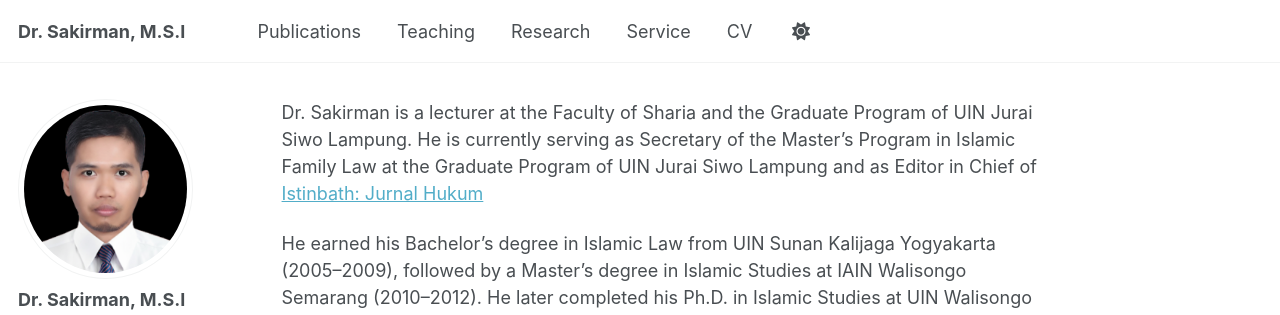
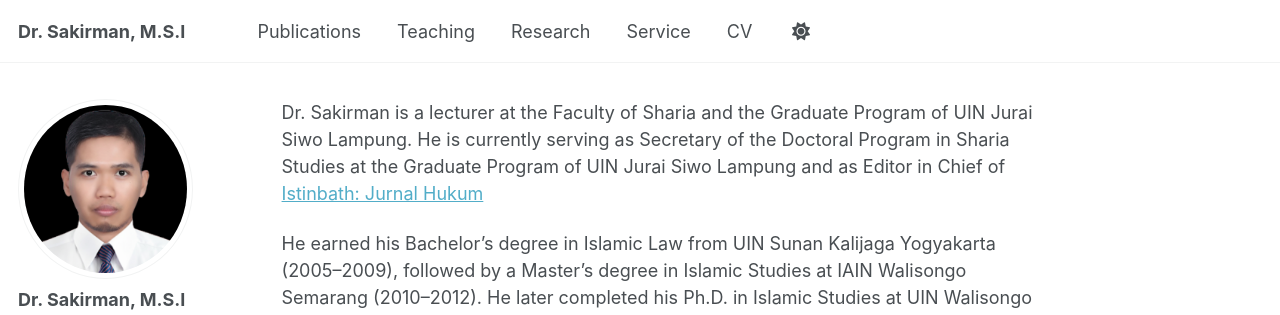
Before and after one commit to sakir-man/sakir-man.github.io, a Jekyll site: the page built from _pages/about.md, in a window 1280 px wide and 1087 px high. Shown: the top 315 px of the window. Built offline with Jekyll 4.4.1, drawn with Linux system fonts in a browser that asks for light colours; some web fonts are replaced; a script that is not in the unit is left out.

Commit message:
Update about.md

```diff
--- a/_pages/about.md
+++ b/_pages/about.md
@@ -7,7 +7,7 @@ redirect_from:
   - /about.html
 ---
 
-Dr. Sakirman is a lecturer at the Faculty of Sharia and the Graduate Program of UIN Jurai Siwo Lampung. He is currently serving as Secretary of the Master’s Program in Islamic Family Law at the Graduate Program of UIN Jurai Siwo Lampung and as Editor in Chief of <a href="https://e-journal.metrouniv.ac.id/istinbath/index">Istinbath: Jurnal Hukum</a>
+Dr. Sakirman is a lecturer at the Faculty of Sharia and the Graduate Program of UIN Jurai Siwo Lampung. He is currently serving as Secretary of the Doctoral Program in Sharia Studies at the Graduate Program of UIN Jurai Siwo Lampung and as Editor in Chief of <a href="https://e-journal.metrouniv.ac.id/istinbath/index">Istinbath: Jurnal Hukum</a>
 
 He earned his Bachelor’s degree in Islamic Law from UIN Sunan Kalijaga Yogyakarta (2005–2009), followed by a Master’s degree in Islamic Studies at IAIN Walisongo Semarang (2010–2012). He later completed his Ph.D. in Islamic Studies at UIN Walisongo through the Ministry of Religious Affairs’ prestigious 5000 Doctoral Scholarship Program (2017–2020)
 
```
